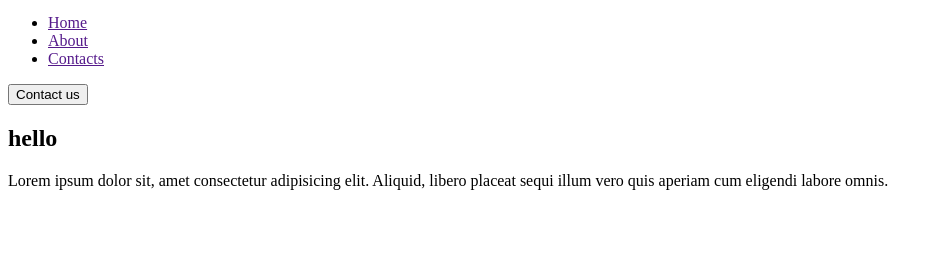
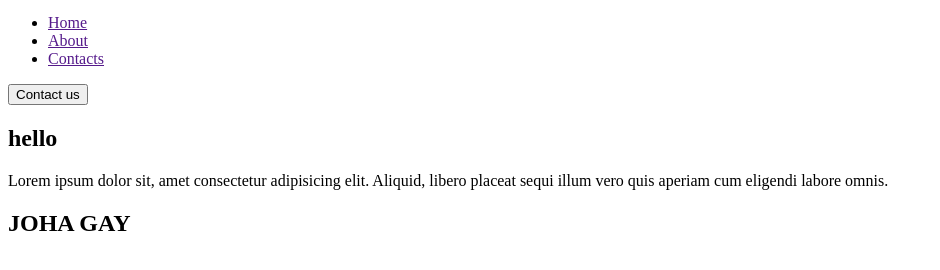
Before and after one commit to Iminovyu/tst, a plain HTML site: page index.html in a window 1280 px wide. Shown: the part 168-438 px from the top of the page, without its empty margins (0-940 px from the left). Drawn offline with Linux system fonts and the light colour scheme.

Commit message:
GAY JOHA

```diff
--- a/index.html
+++ b/index.html
@@ -33,7 +33,7 @@
                         <p>Lorem ipsum dolor sit, amet consectetur adipisicing elit. Aliquid, libero placeat sequi illum vero quis aperiam cum eligendi labore omnis.</p>
                     </div>
                     <div class="hero-right">
-
+                                                                    <h1>JOHA GAY</h1>
                     </div>
                 </div>
             </div>
```
